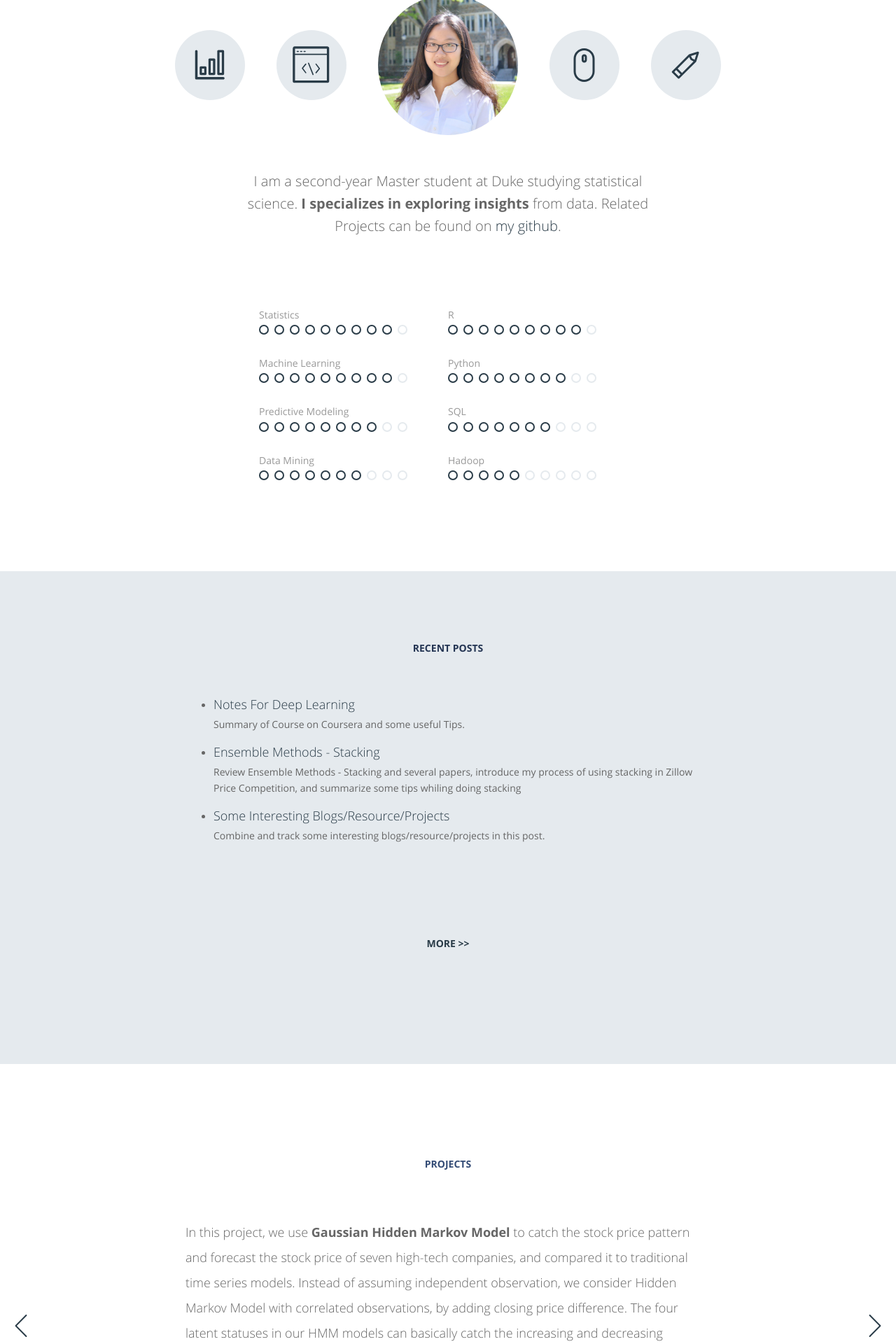
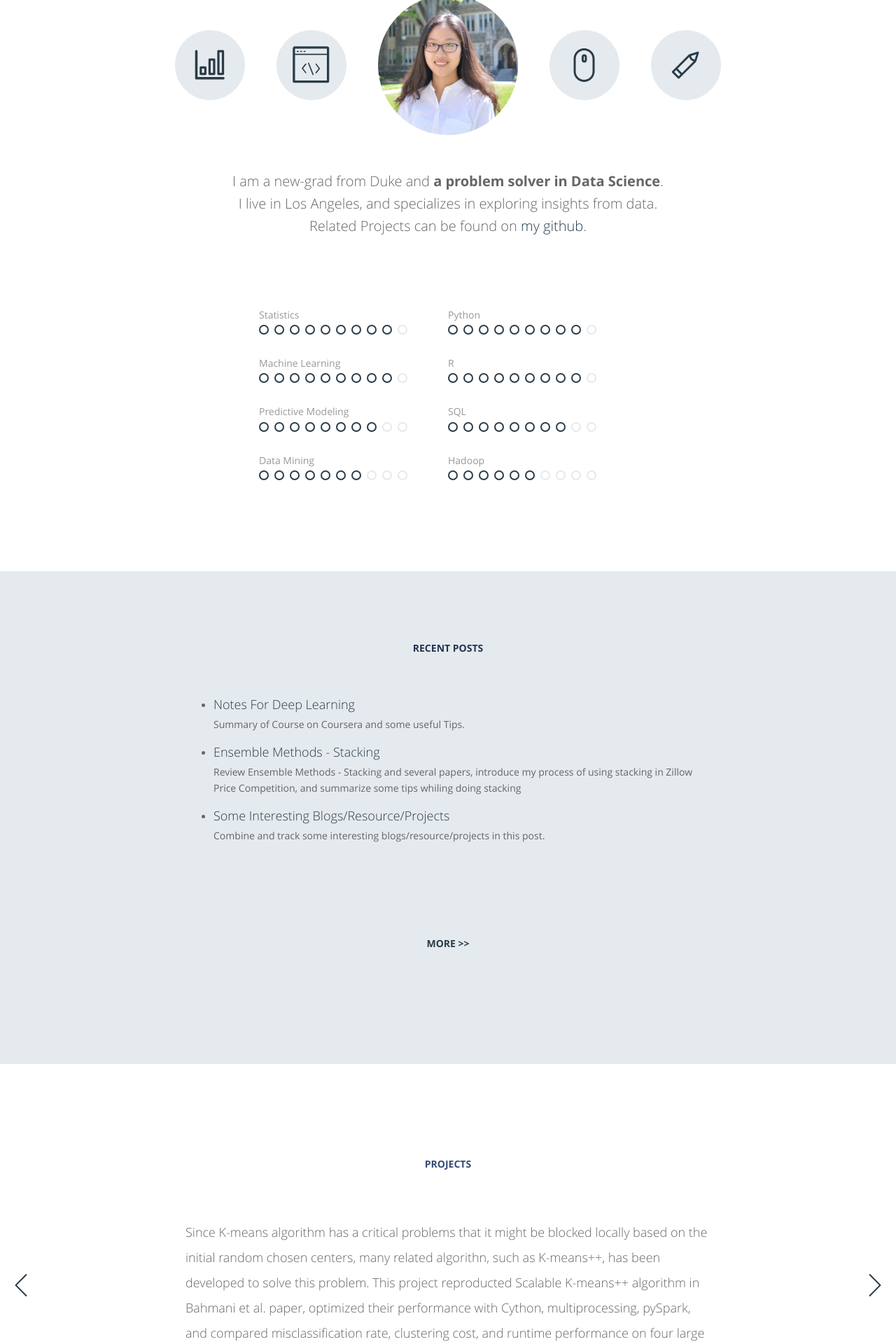
Before and after one commit to SheliaXin/Julia-Xu, a Jekyll site: the page built from index.html, in a window 1280 px wide. Shown: the part 516-2436 px from the top of the page at 70% size. Built offline with Jekyll 4.4.1, drawn with Linux system fonts in a browser that asks for light colours; nearby versions of some CDN libraries; some of the changed text lies outside the part shown.

Commit message:
update projects

```diff
--- a/_data/settings.yml
+++ b/_data/settings.yml
@@ -40,20 +40,20 @@ seo:
 # NOTE: The avatar is defined in the all.sass document.
 
 blurb: >
-  I am a second-year Master student at Duke studying statistical science.
-  **I specializes in exploring insights** from data.
+  I am a new-grad from Duke and **a problem solver in Data Science**.
+  I live in Los Angeles, and specializes in exploring insights from data.
   Related Projects can be found on [my github](https://github.com/SheliaXin){:target="_blank"}.
 
 
 skills:
 - {name: Statistics, value: '9'}
+- {name: Python, value: '9'}
+- {name: Machine Learning, value: '9'}
 - {name: R, value: '9'}
-- {name: Machine Learning, value: '9'}
-- {name: Python, value: '8'}
 - {name: Predictive Modeling, value: '8'}
-- {name: SQL, value: '7'}
+- {name: SQL, value: '8'}
 - {name: Data Mining, value: '7'}
-- {name: Hadoop, value: '5'}
+- {name: Hadoop, value: '6'}
 
 #-------------------------------
 # Posts Section
@@ -63,6 +63,15 @@ skills:
 # Projects Section
 
 projects:
+- {quote: '<p> Since K-means algorithm has a critical problems that it might be blocked
+  locally based on the initial random chosen centers, many related algorithn, such as K-means++,
+  has been developed to solve this problem. This project reproducted Scalable K-means++ algorithm
+  in Bahmani et al. paper, optimized their performance with Cython, multiprocessing, pySpark,
+  and compared misclassification rate, clustering cost, and runtime performance on
+  four large datasets. <a href="https://github.com/SheliaXin/Scalable-K-means-"> >> More Details </a>
+  </p>',
+  logo: 'kmeans.png'}
+
 - {quote: '<p>In this project, we use <strong> Gaussian Hidden Markov Model</strong>
   to catch the stock price pattern and forecast the stock price of seven high-tech companies,
   and compared it to traditional time series models. Instead of assuming independent
@@ -72,9 +81,12 @@ projects:
   investment strategy, HMM model has a more stable and better pay-offs than
   traditional time series models.</p>',
   logo: 'stock.png'}
+
 - {quote: '<p><strong>.</p>',
   logo: 'reddit.png'}
 
+- {quote: '<p><strong>.D</p>',
+  logo: 'H1B.png'}
 #-------------------------------
 # Contact Section
 
--- a/_posts/Machine Learning/2017-09-04-Thinking-About-Machine-Learning-Methods.markdown
+++ b/_posts/Machine Learning/2017-09-04-Stacking.markdown
@@ -34,6 +34,7 @@
 
 with the M*L features $f_j(x) g_i(x)$.
 
+**[StackNet](https://github.com/kaz-Anova/StackNet#install-lightgbm)** is a stacking framework implemented with a software in JAVA. The developer [Μαριος Μιχαηλιδης KazAnova](https://www.kaggle.com/kazanova) ranked top3 on Kaggle and got many top rank using this framework.
 
 
 #### Tips
--- a/_posts/Machine Learning/2017-09-05-Note-For-Deep-Learning.md
+++ b/_posts/Machine Learning/2017-09-05-Note-For-Deep-Learning.md
@@ -7,24 +7,23 @@ categories: Machine Learning
 ---
 
 
-#### Neural Network framework:
+#### 1 Neural Network framework:
 1. Initialization of each parameters
 2. Repeat:
     - Forward propagation (Compute z, a, yPred, loss)
     - Backward propagation (Compute gradients - dz, da; dw, db), and update parameters (gradient descent)
 
+
 **Tips:**
 
-  - If all $W^{[l]} <1$ or $W^{[l]} >1$ even slightly, the gradients will vanish/explode. We can reduce this problem by controlling the variance of $w$ during the initialization. For sigmoid, set $Var(w_i) = \frac{1}{n}$. For ReLu, set $Var(w_i) = \frac{2}{n}$. For tanh, set  $Var(w_i) =\sqrt{\frac{1}{n^{[l-1]}}} $ or $\sqrt{\frac{2}{n^{[l-1]} + n^{[l]}}}$.
-
-  - Use [Gradient Checking](http://ufldl.stanford.edu/tutorial/supervised/DebuggingGradientChecking/) to debug. (See Details Course2 Week1)
+- The weights $W^{[l]}$ should be initialized randomly to break symmetry.
+- If all $W^{[l]} <1$ or $W^{[l]} >1$ even slightly, the gradients will vanish/explode. We can reduce this problem by controlling the variance of $w$ during the initialization. For sigmoid, set $Var(w_i) = \frac{1}{n}$. For ReLu, set $Var(w_i) = \frac{2}{n^{[l-1]}}$ (He Initialization). For tanh, set  $Var(w_i) =\sqrt{\frac{1}{n^{[l-1]}}} $ or $\sqrt{\frac{2}{n^{[l-1]} + n^{[l]}}}$.
+- Use [Gradient Checking](http://ufldl.stanford.edu/tutorial/supervised/DebuggingGradientChecking/) to debug. (See Details Course2 Week1)
 
 
 #### Activation function: A Non-linear function
 1. **tanh** function always works better than sigmoid function. tanh ( $tanh(z) = \frac{e^z - e^{-z}}{e^z +e^{-z}}$ ) function is a shifted version of sigmoid, but goes cross (0,0). The mean of its output is closer to zero, and so it centers the data better for the next layer.
-
 2. When z is very small/large, both sigmoid & tanh has small slope. -> slow down gradient descent. -> **Use RELU** (rectified linear unit) (a = max(0,z)).
-
 3. One disadvantage of RELU is that the derivative is equal to zero when z is negative (In practice, it works just fine. another version is **Leaky ReLu** (a = max(0.01z, z)), often works better, but not used widely).
 
 **Tips:**
@@ -36,17 +35,19 @@ categories: Machine Learning
 
 Regularization is usually used to reduce overfitting.
 
-1. Regularization with Frobenius Norm (weight decay), The cost function will be:
+- L2-regularization (with Frobenius Norm, also known as "weight decay"). Its cost function will be:
 
 $$J(w^{[1]}, b^{[1]}, \dots, w^{[L]}) = \frac{1}{m} \sum_{i=1}^{m} L(\hat{y}^{(i)}, y^{(i)}) + \frac{\lambda}{2m} \sum_{l=1}^{L} \sum_{l=1}^{L} ||w^{[l]}||^2_{F}$$
 
-where,
-$$||w^{[l]}||^2_{F} = \sum_{i=1}^{n^{[l-1]}} \sum_{j=1}^{n^{[l]}} (w_{ij}^{[l]})^2$$.
+>where,
 
-2. Dropout Regularization: Go through each layer of the Neural Network, randomly eliminate the nodes with a given probability. [!$a^[i]$ need to be updated by dividing the probability, to keep the expected value; Dropout only implemented on training set, not testing set.]
+$$||w^{[l]}||^2_{F} = \sum_{i=1}^{n^{[l-1]}} \sum_{j=1}^{n^{[l]}} (w_{ij}^{[l]})^2$$
 
-3. Other methods: Data augmentation, Early stopping.
+>By penalizing the square values of the weights in the cost function, it drives all the weights to smaller values. This leads to a smoother model in which the output changes more slowly as the input changes.
 
+- Dropout Regularization: Go through each layer of the Neural Network, randomly eliminate the nodes with a given probability. <tip>[!$a^[i]$ need to be updated by dividing the probability, to keep the expected value; Dropout only implemented on training set, not testing set.]</tip> The idea behind drop-out is that at each iteration, you train a different model that uses only a subset of your neurons. With dropout, your neurons thus become less sensitive to the activation of one other specific neuron, because that other neuron might be shut down at any time.
+
+- Other methods: Data augmentation, Early stopping.
 
 #### Tuning Parameters
 - In deep learning, we usually recommend that you: <small>[From Coursera: Neural Networks and Deep Learning - HW1 ]</small>
--- a/assets/css/2-base/_base.sass
+++ b/assets/css/2-base/_base.sass
@@ -40,6 +40,8 @@ h1, h2, h3, h4, h5, h6
   font-size: 10px
   line-height: 1.2
 
+.small, tip
+  color: $blcolor3
 
 
 p
```
Also changed, not shown: other parts of _posts/Machine Learning/2017-09-04-Stacking.markdown (+1 -1 lines), assets/img/projects/H1B.png (added), assets/img/projects/kmeans.png (added), assets/img/projects/reddit.png, assets/img/projects/stock.png, 12 other files.
